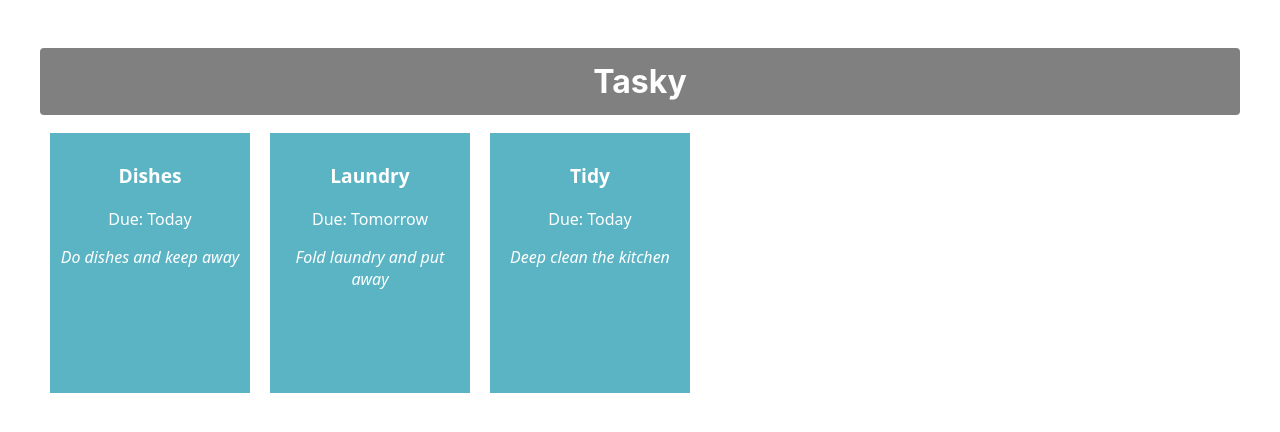
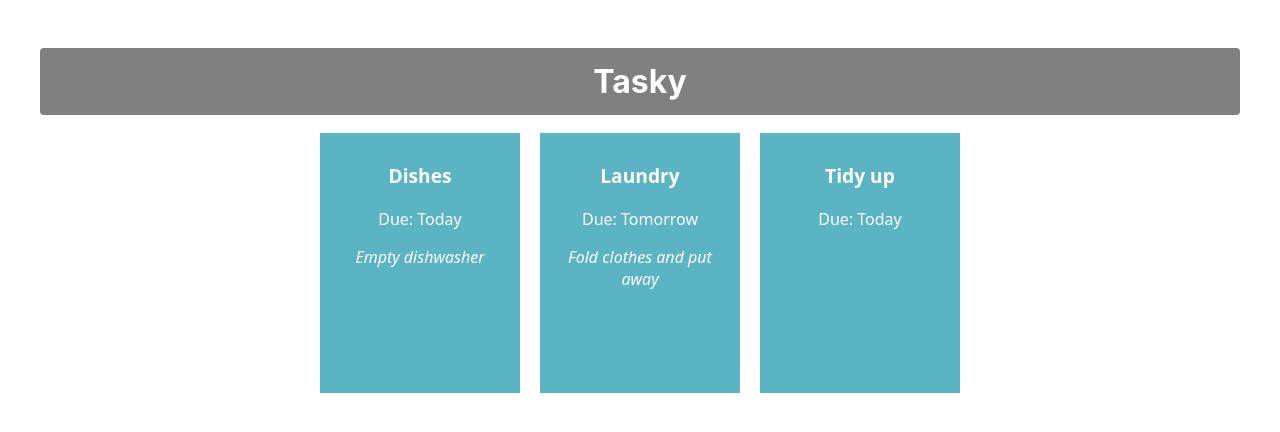
Before and after one commit to Ursula100/react-basics-labs, a React (Create React App) app in the folder tasky/: page / in a window 1280 px wide. Shown: the top 432 px of the page. Built offline with nearby package versions, Linux system fonts and the light colour scheme.

Commit message:
Added task state

```diff
--- a/tasky/src/App.css
+++ b/tasky/src/App.css
@@ -1,5 +1,6 @@
 .container{
   text-align: center;
+  align-content: center;
 }
 
 h1 {
--- a/tasky/src/App.js
+++ b/tasky/src/App.js
@@ -1,13 +1,21 @@
 import './App.css';
 import Task from './components/Task';
+import React, { useState } from 'react';
 
 function App() {
+  const [ taskState, setTaskState ] = useState({
+    tasks: [
+      { title:"Dishes", description: "Empty dishwasher", deadline: "Today" },
+      { title: "Laundry", description: "Fold clothes and put away", deadline: "Tomorrow" },
+      { title: "Tidy up", deadline: "Today" }
+    ]
+  });
   return (
-    <div className="Container">
+    <div className="container">
       <h1>Tasky</h1>
-      <Task title="Dishes" deadline="Today"description="Do dishes and keep away"/>
-      <Task title="Laundry" deadline="Tomorrow" description="Fold laundry and put away"/>
-      <Task title="Tidy" deadline="Today" description="Deep clean the kitchen"/>
+      <Task title={taskState.tasks[0].title} deadline={taskState.tasks[0].deadline} description={taskState.tasks[0].description} />
+      <Task title={taskState.tasks[1].title} deadline={taskState.tasks[1].deadline} description={taskState.tasks[1].description} />
+      <Task title={taskState.tasks[2].title} deadline={taskState.tasks[2].deadline} description={taskState.tasks[2].description} />
     </div>
   );
 }
```
